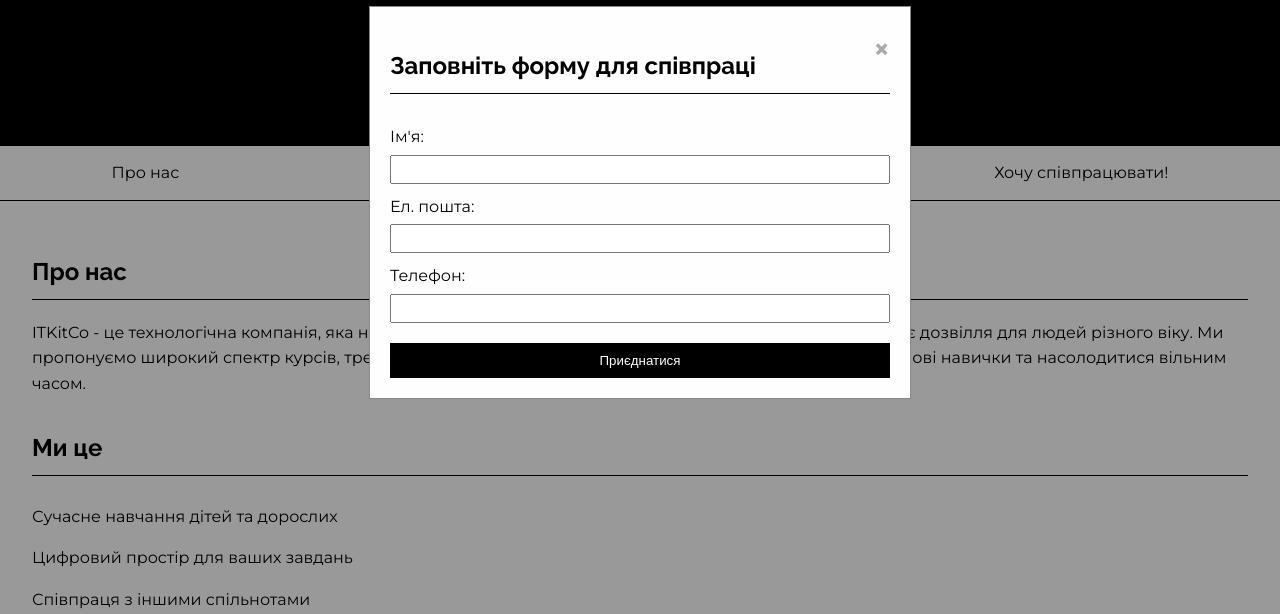
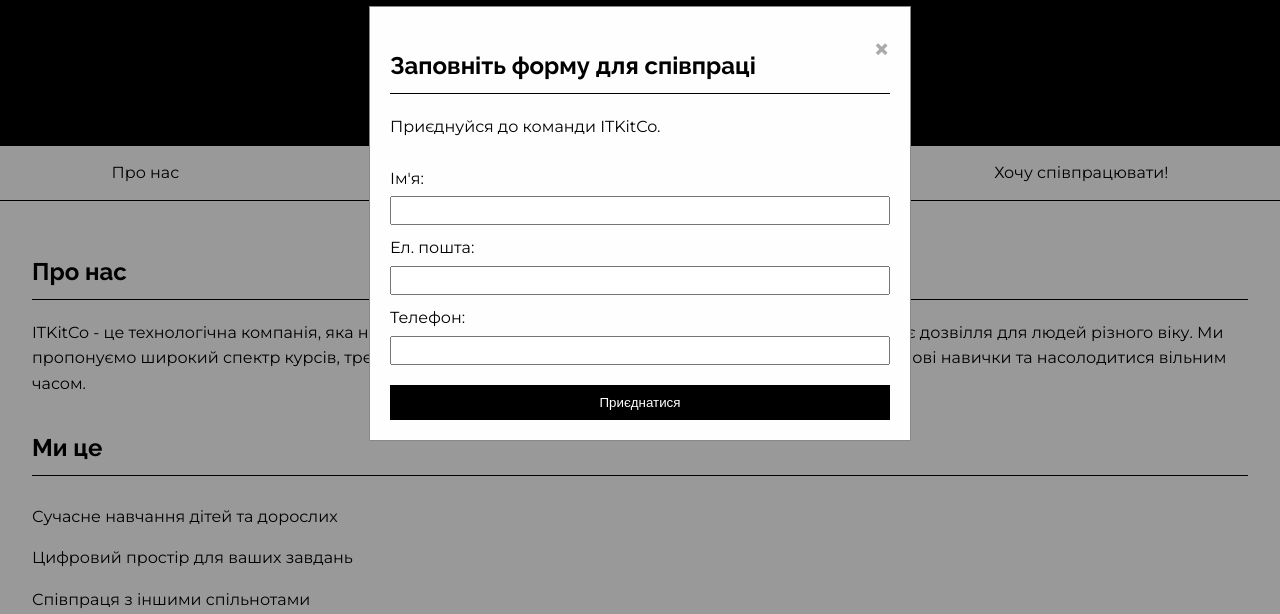
Before and after one commit to itkitco/itkitco.github.io, a plain HTML site: page index.html in a window 1280 px wide. Both pictures are taken after a click on the link "Хочу співпрацювати!". Shown: the part 186-800 px from the top of the page. Drawn offline with Linux system fonts and the light colour scheme.

Commit message:
com_1.2js2

```diff
--- a/index.html
+++ b/index.html
@@ -326,6 +326,7 @@
         <div class="modal-content">
             <span class="close">&times;</span>
             <h2>Заповніть форму для співпраці</h2>
+            <p>Приєднуйся до команди ITKitCo.</p>
             <form id="cooperateForm" action="https://formspree.io/f/xwpeewyw" method="POST">
                 <label for="name">Ім'я:</label>
                 <input type="text" id="name" name="name" required>
```
